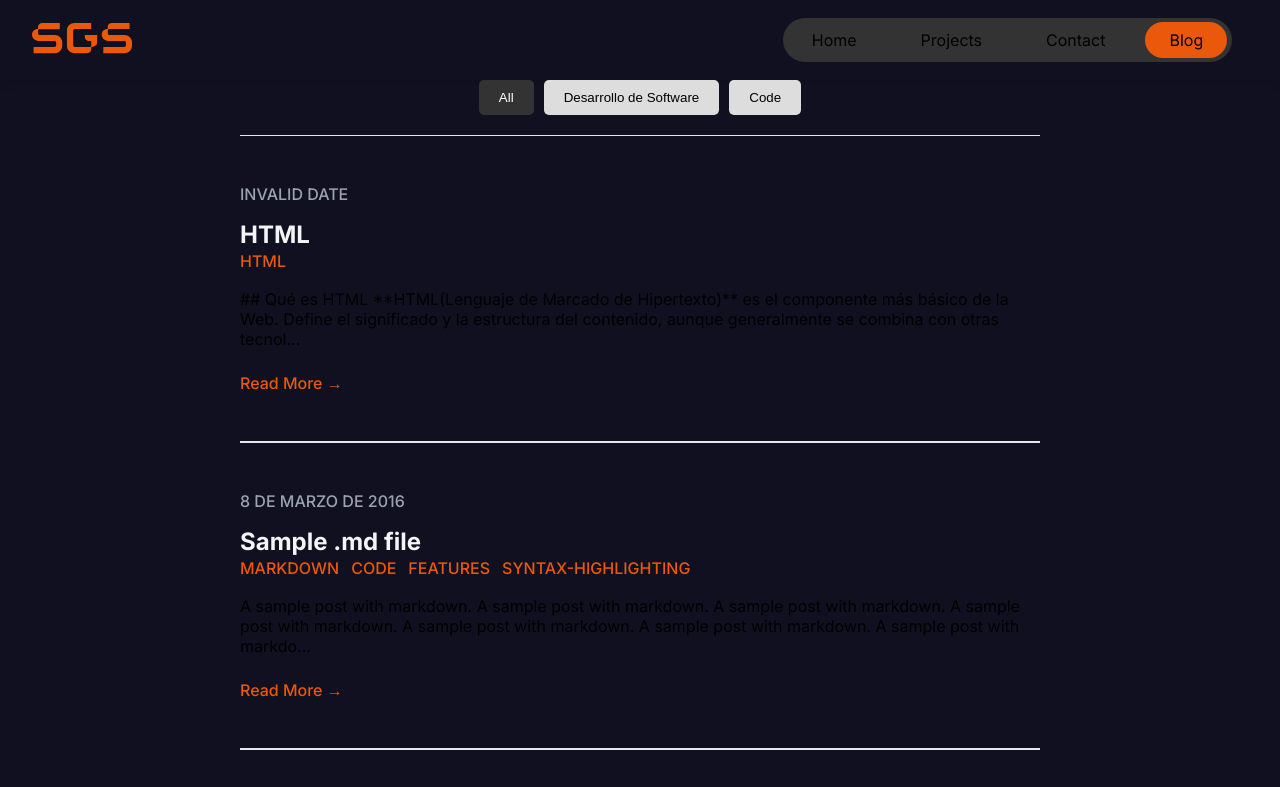
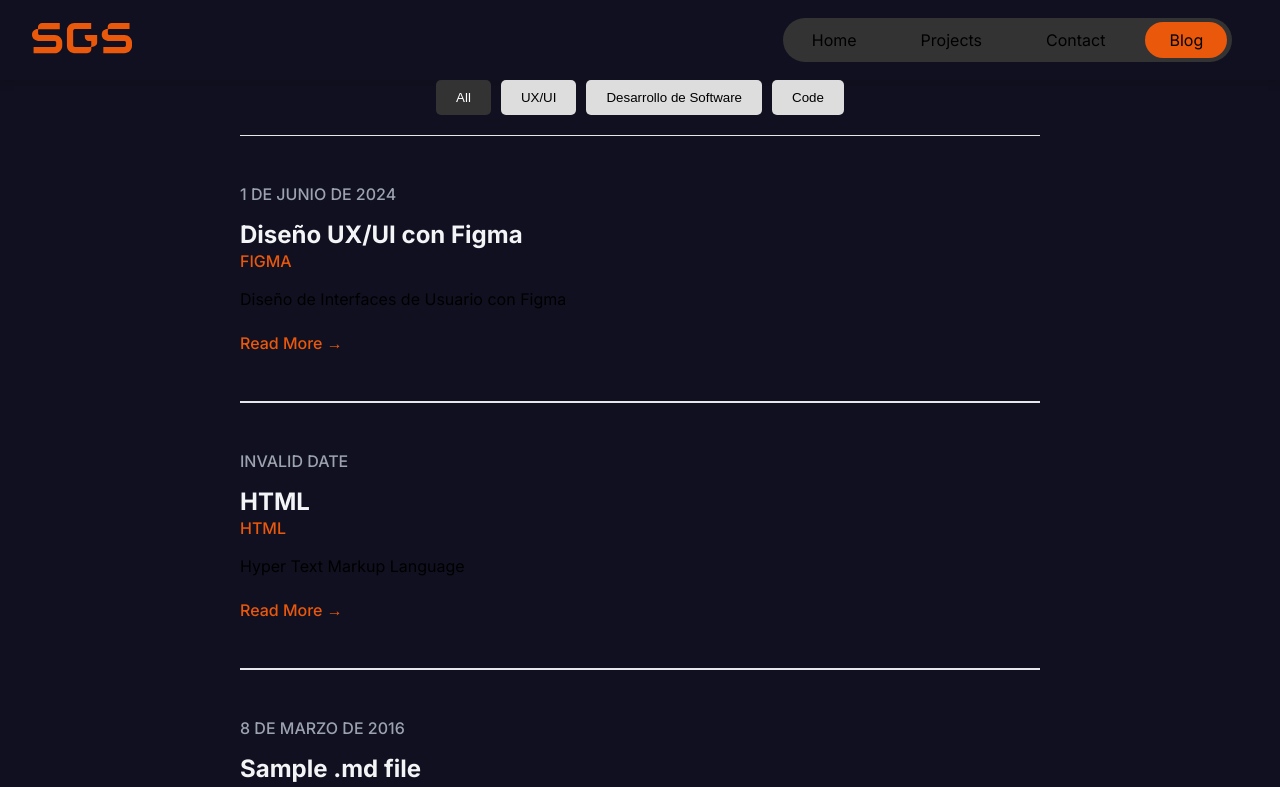
Before and after one commit to soysergiogonza/sergiogonzalez, a Next.js app: page /blog in a window 1280 px wide. Shown: the top 787 px of the page. Built offline with nearby package versions, Linux system fonts and the light colour scheme; no server answers.

Commit message:
fix: change destructuring of frontMatter.description

```diff
--- a/src/app/blog/page.tsx
+++ b/src/app/blog/page.tsx
@@ -35,18 +35,12 @@ const BlogPage = () => {
   <>
    <FilterHeader
     categories={Array.from(
-     new Set(articles.flatMap((article) => article.frontMatter.category)),
+     new Set(articles.flatMap(({ frontMatter }) => frontMatter.category)),
     )}
     onFilterChange={handleFilterChange}
    />
-   {filteredArticles.map(({ slug, frontMatter, shortDescription, date }) => (
-    <BlogCard
-     frontMatter={frontMatter}
-     date={date}
-     slug={slug}
-     shortDescription={shortDescription}
-     key={slug}
-    />
+   {filteredArticles.map(({ slug, frontMatter, date }) => (
+    <BlogCard frontMatter={frontMatter} date={date} slug={slug} key={slug} />
    ))}
   </>
  );
--- a/src/components/BlogCard/index.tsx
+++ b/src/components/BlogCard/index.tsx
@@ -1,10 +1,10 @@
 'use client';
 
+import type { Article } from '@/types';
 import Link from 'next/link';
 import styles from './BlogCard.module.css';
-import type {Article} from "@/types";
 
-export const BlogCard = ({ frontMatter, date, slug, shortDescription }:Article) => {
+export const BlogCard = ({ frontMatter, date, slug }: Article) => {
  return (
   <div key={slug} className={styles.card}>
    <time dateTime={frontMatter.date} className={styles.time}>
@@ -16,14 +16,16 @@ export const BlogCard = ({ frontMatter, date, slug, shortDescription }:Article)
       <Link href={`/blog/${slug}`}>{frontMatter.title}</Link>
      </h2>
      <div className={styles.tags}>
-      {frontMatter.tags.map((tag:string) => (
+      {frontMatter.tags.map((tag: string) => (
        <span key={tag} className={styles.tag}>
         {tag}
        </span>
       ))}
      </div>
     </header>
-    <article className={styles.cardDescription}>{shortDescription}</article>
+    <article className={styles.cardDescription}>
+     {frontMatter.description}
+    </article>
     <Link href={`/blog/${slug}`} className={styles.readMore}>
      Read more →
     </Link>
--- /dev/null
+++ b/src/data/blog/figma.mdx
@@ -0,0 +1,10 @@
+---
+title: 'Diseño UX/UI con Figma'
+description: 'Diseño de Interfaces de Usuario con Figma'
+date: '2024-06-01'
+heroImage: '../../../public/assets/images/html.jpg'
+category: 'UX/UI'
+tags: ['Figma']
+---
+
+## Figma
--- a/src/types/index.ts
+++ b/src/types/index.ts
@@ -15,6 +15,7 @@ export interface Projects {
 export interface FrontMatter {
  title: string;
  date: string;
+ description: string;
  tags: string[];
 }
 
@@ -22,7 +23,6 @@ export interface MatterFile {
  slug: string;
  frontMatter: FrontMatter;
  content?: string;
- shortDescription: string;
  date: string;
 }
 
```
